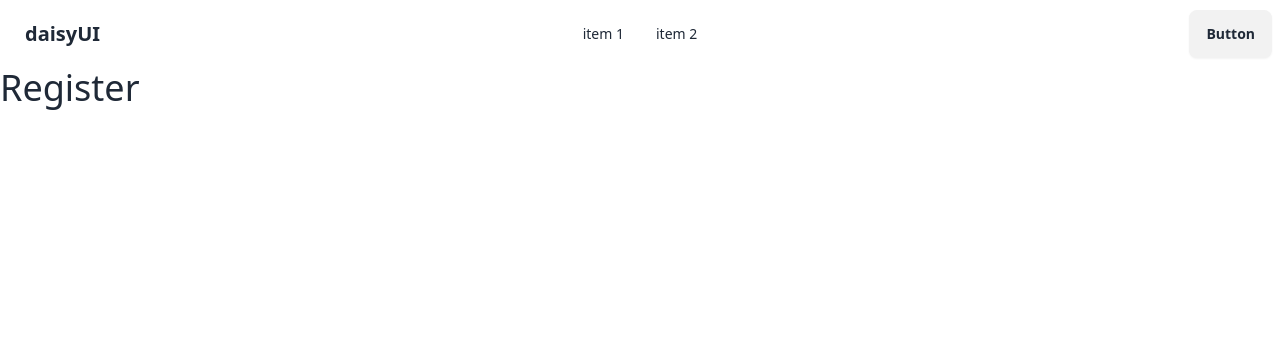
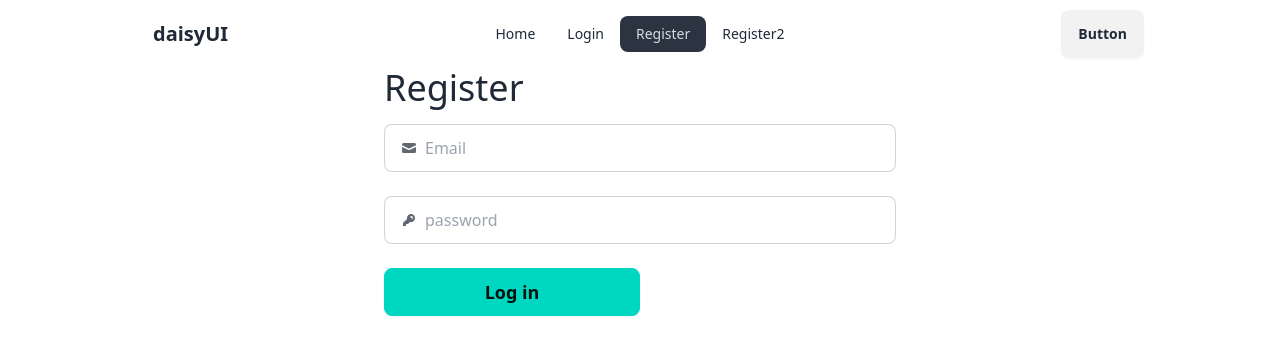
Before and after one commit to KI-Anik/m50-email-password-auth, a React (Vite) app: page /register in a window 1280 px wide. Shown: the top 354 px of the page. Built offline with nearby package versions, Linux system fonts and the light colour scheme.

Commit message:
login form designed

```diff
--- a/src/components/Header/Header.jsx
+++ b/src/components/Header/Header.jsx
@@ -1,9 +1,13 @@
 import React from 'react';
+import { NavLink } from 'react-router-dom';
 
 const Header = () => {
     const links = <>
-        <li><a>item 1</a></li>
-        <li><a>item 2</a></li>
+       <li><NavLink to={'/'}>Home</NavLink></li>
+       <li><NavLink to={'/login'}>Login</NavLink></li>
+       <li><NavLink to={'/register'}>Register</NavLink></li>
+       <li><NavLink to={'/register2'}>Register2</NavLink></li>
+
     </>
     return (
         <div>
--- a/src/components/Register/Register.jsx
+++ b/src/components/Register/Register.jsx
@@ -1,9 +1,48 @@
 import React from 'react';
 
 const Register = () => {
+
+    const handleRegister = e => {
+        e.preventDefault()
+        const email = e.target.email.value
+        const password = e.target.password.value
+        console.log(email, password)
+    }
     return (
-        <div>
+        <div className='max-w-lg mx-auto '>
             <h2 className='text-4xl'>Register</h2>
+            <form className='space-y-6 mt-4' onSubmit={handleRegister}>
+
+            <label className="input input-bordered flex items-center gap-2">
+                <svg
+                    xmlns="http://www.w3.org/2000/svg"
+                    viewBox="0 0 16 16"
+                    fill="currentColor"
+                    className="h-4 w-4 opacity-70">
+                    <path
+                        d="M2.5 3A1.5 1.5 0 0 0 1 4.5v.793c.026.009.051.02.076.032L7.674 8.51c.206.1.446.1.652 0l6.598-3.185A.755.755 0 0 1 15 5.293V4.5A1.5 1.5 0 0 0 13.5 3h-11Z" />
+                    <path
+                        d="M15 6.954 8.978 9.86a2.25 2.25 0 0 1-1.956 0L1 6.954V11.5A1.5 1.5 0 0 0 2.5 13h11a1.5 1.5 0 0 0 1.5-1.5V6.954Z" />
+                </svg>
+                <input type="email" name='email' className="grow" placeholder="Email" />
+            </label>
+            <label className="input input-bordered flex items-center gap-2">
+                <svg
+                    xmlns="http://www.w3.org/2000/svg"
+                    viewBox="0 0 16 16"
+                    fill="currentColor"
+                    className="h-4 w-4 opacity-70">
+                    <path
+                        fillRule="evenodd"
+                        d="M14 6a4 4 0 0 1-4.899 3.899l-1.955 1.955a.5.5 0 0 1-.353.146H5v1.5a.5.5 0 0 1-.5.5h-2a.5.5 0 0 1-.5-.5v-2.293a.5.5 0 0 1 .146-.353l3.955-3.955A4 4 0 1 1 14 6Zm-4-2a.75.75 0 0 0 0 1.5.5.5 0 0 1 .5.5.75.75 0 0 0 1.5 0 2 2 0 0 0-2-2Z"
+                        clipRule="evenodd" />
+                </svg>
+                <input type="password" name='password' className="grow" placeholder="password" />
+            </label>
+            <button className="btn btn-wide btn-accent text-lg">
+                Log in
+            </button>
+            </form>
         </div>
     );
 };
--- a/src/components/layout/Main.jsx
+++ b/src/components/layout/Main.jsx
@@ -4,7 +4,7 @@
 
 const Main = () => {
     return (
-        <div>
+        <div className='max-w-5xl mx-auto'>
             <Header></Header>
             <Outlet></Outlet>
         </div>
```
